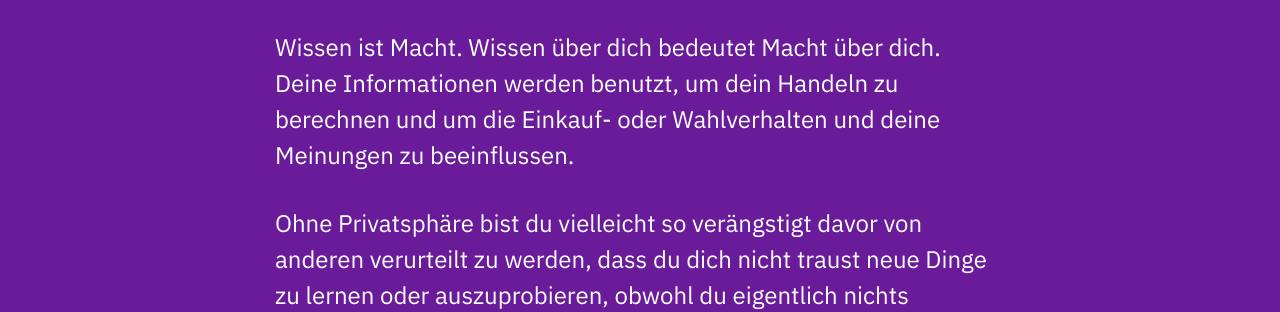
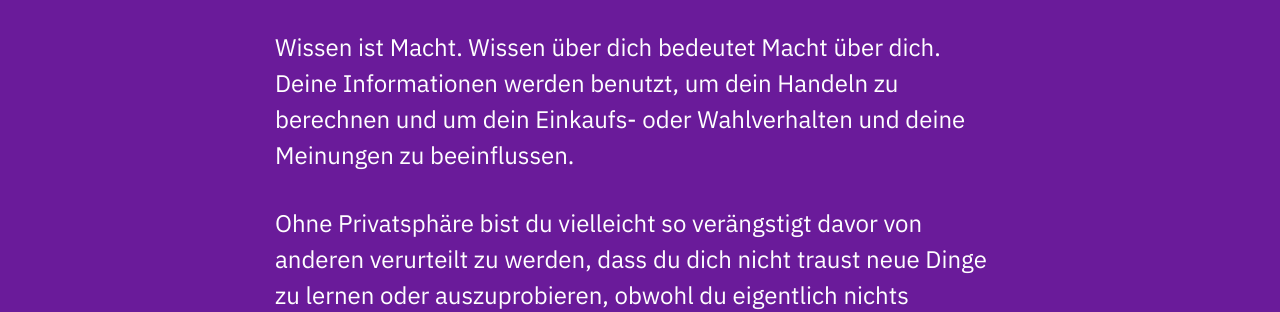
Before and after one commit to milesmcc/whyprivacymatters, a Jekyll site: the page built from translations/de.md, in a window 1280 px wide. Shown: the part 241-553 px from the top of the page. Built offline with Jekyll 4.4.1, drawn with Linux system fonts in a browser that asks for light colours.

Commit message:
Reworded parts of the German transl.

```diff
--- a/translations/de.md
+++ b/translations/de.md
@@ -7,7 +7,7 @@ layout: default
 
 ## Warum Privatsphäre wichtig ist
 
-#### Wissen ist Macht. Wissen über dich bedeutet Macht über dich. Deine Informationen werden benutzt, um dein Handeln zu berechnen und um die Einkauf- oder Wahlverhalten und deine Meinungen zu beeinflussen.
+#### Wissen ist Macht. Wissen über dich bedeutet Macht über dich. Deine Informationen werden benutzt, um dein Handeln zu berechnen und um dein Einkaufs- oder Wahlverhalten und deine Meinungen zu beeinflussen.
 
 #### Ohne Privatsphäre bist du vielleicht so verängstigt davor von anderen verurteilt zu werden, dass du dich nicht traust neue Dinge zu lernen oder auszuprobieren, obwohl du eigentlich nichts Falsches machst.
 
```
